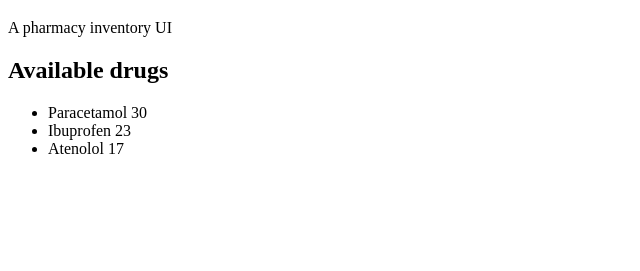
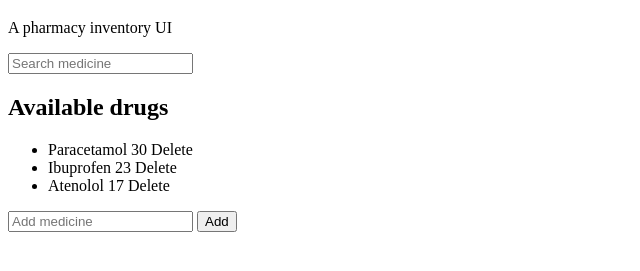
Before and after one commit to safaaeltom/MediStock, a plain HTML site: page index.html in a window 1280 px wide. Shown: the part 61-332 px from the top of the page, without its empty margins (0-640 px from the left). Drawn offline with Linux system fonts and the light colour scheme.

Commit message:
feat: expand inventory interface with search, medicine entry form, and delete actions

```diff
--- a/index.html
+++ b/index.html
@@ -7,32 +7,44 @@
     <title>MediStock</title>
   </head>
   <body>
-    <header>
+    <div id="page-wrapper">
+        <header id="header">
             <h1>MediStock</h1>
             <p>A pharmacy inventory UI</p>
+            <form id="search-medicine">
+                <input type="text" placeholder="Search medicine"/>
+            </form>
         </header>
         <main>
-    <div>
+        <div id="Drugs-list">
             <h2>Available drugs</h2>
             <ul>
                 <li>
                     <span class="name">Paracetamol</span>
                     <span class="quantity">30</span>
+                    <span class="delete">Delete</span>
                 </li>
                 <li>
                     <span class="name">Ibuprofen</span>
                     <span class="quantity">23</span>
+                    <span class="delete">Delete</span>
                 </li>
                 <li>
                     <span class="name">Atenolol</span>
                     <span class="quantity">17</span>
+                    <span class="delete">Delete</span>
                 </li>
             </ul>
+            <form id="add-medicine">
+                <input type="text" placeholder="Add medicine"/>
+                <button type="submit">Add</button>
+            </form>
         </div>
         </main>
         <footer>
+        </footer>
+    </div>
 
-    </footer>
     <script src="script.js"></script>
   </body>
 </html>
```
Lines whose indentation alone changed are shown as unchanged.
